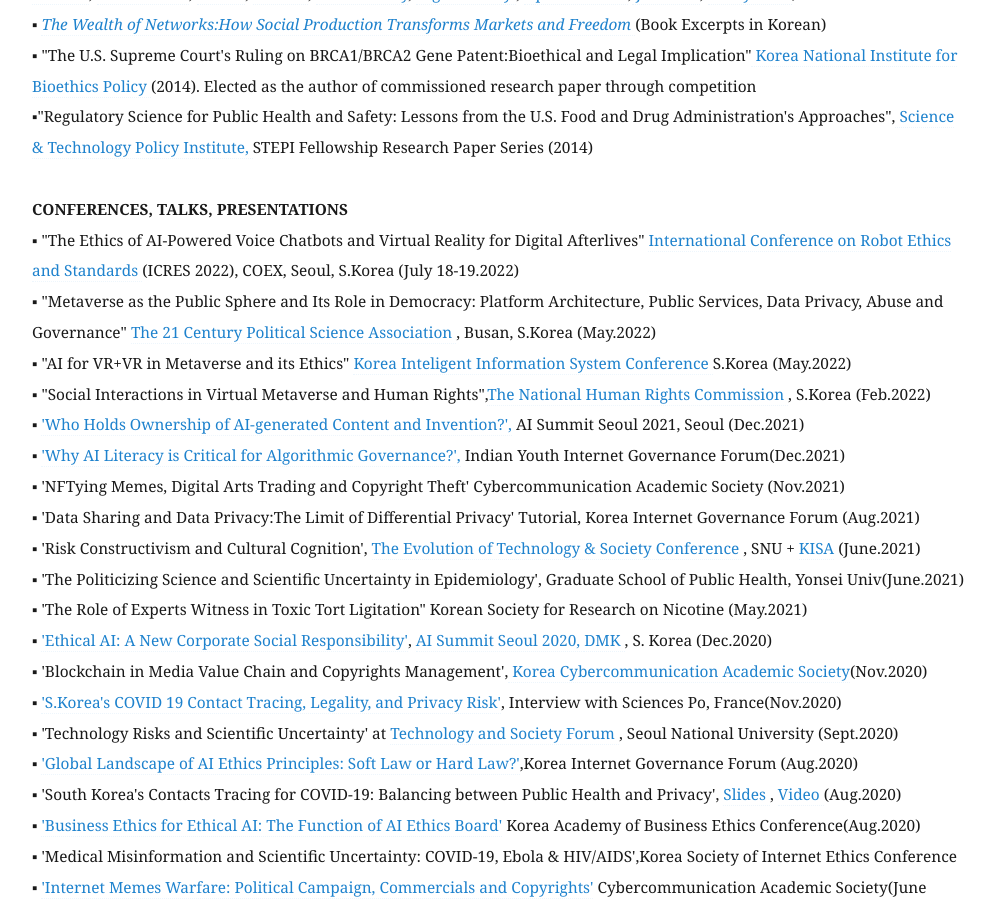
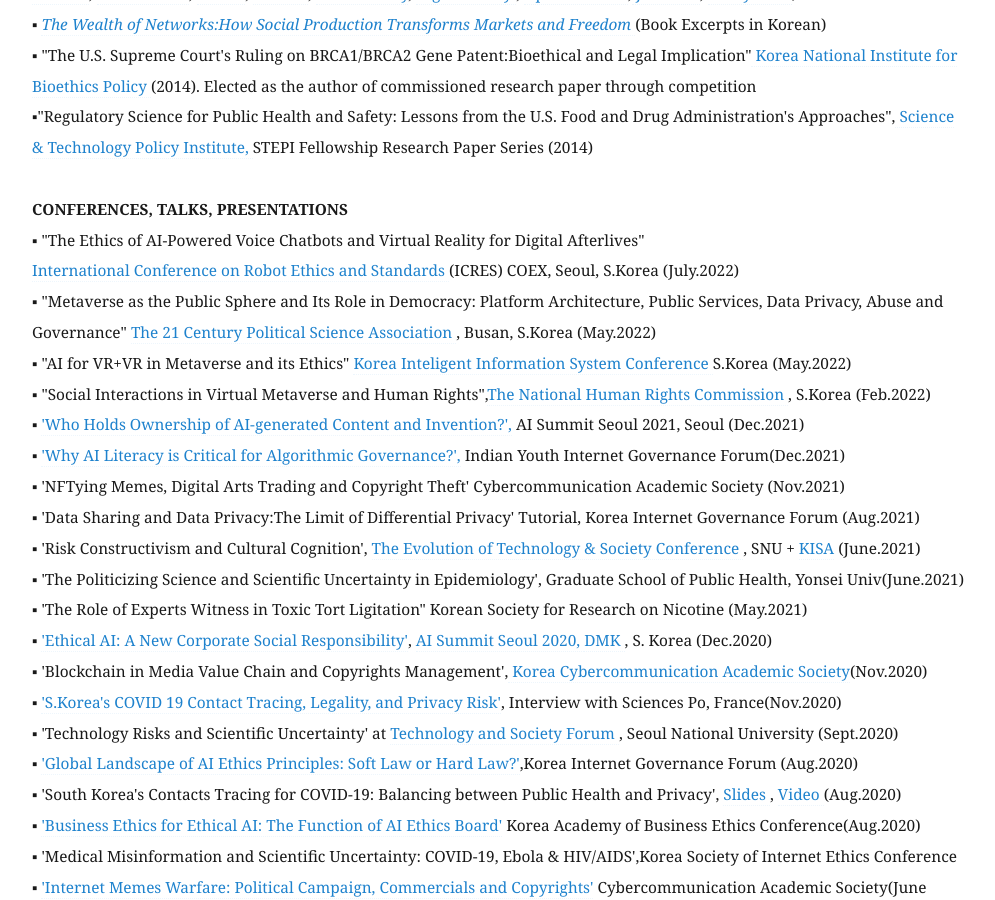
Before and after one commit to eunchangchoi/eunchangchoi.github.io, a Jekyll site: the page built from index.md, in a window 1280 px wide and 900 px high, scrolled down 3283 px. Shown: the whole window, without its empty margins (68-1063 px from the left). Built offline with Jekyll 4.4.1, drawn with Linux system fonts in a browser that asks for light colours; some of the changed text lies outside the part shown.

Commit message:
Update index.md

```diff
--- a/index.md
+++ b/index.md
@@ -71,7 +71,8 @@
 ▪"Regulatory Science for Public Health and Safety: Lessons from the U.S. Food and Drug Administration's Approaches",<a href="https://www.stepi.re.kr/site/stepien/main.do"> Science & Technology Policy Institute, </a>STEPI Fellowship Research Paper Series (2014)<br>
      <br>
  <strong> CONFERENCES, TALKS, PRESENTATIONS </strong> <br>
-▪ "The Ethics of AI-Powered Voice Chatbots and Virtual Reality for Digital Afterlives" <a href="https://www.clawar.org/icres2022/?fbclid=IwAR2g5W3CtTNLC9MOT9du0qogMQyR0FimGJciXYzIZqo4KXNuQ2RaXZNJEsg/"> International Conference on Robot Ethics and Standards </a>(ICRES 2022), COEX, Seoul, S.Korea (July 18-19.2022)<br>
+▪ "The Ethics of AI-Powered Voice Chatbots and Virtual Reality for Digital Afterlives" <br>
+ <a href="https://www.clawar.org/icres2022/?fbclid=IwAR2g5W3CtTNLC9MOT9du0qogMQyR0FimGJciXYzIZqo4KXNuQ2RaXZNJEsg/"> International Conference on Robot Ethics and Standards </a>(ICRES) COEX, Seoul, S.Korea (July.2022)<br>
 ▪ "Metaverse as the Public Sphere and Its Role in Democracy: Platform Architecture, Public Services, Data Privacy, Abuse and Governance" <a href="http://www.politics21.or.kr/"> The 21 Century Political Science Association </a>, Busan, S.Korea (May.2022)<br>
 ▪ "AI for VR+VR in Metaverse and its Ethics" <a href="http://www.kiiss.or.kr/journal/sub02.html/"> Korea Inteligent Information System Conference </a> S.Korea (May.2022)<br>
 ▪ "Social Interactions in Virtual Metaverse and Human Rights",<a href="https://www.humanrights.go.kr/site/main/index002">The National Human Rights Commission </a>, S.Korea (Feb.2022)<br>
```
Also changed, not shown: other parts of index.md (+2 -1 lines).
